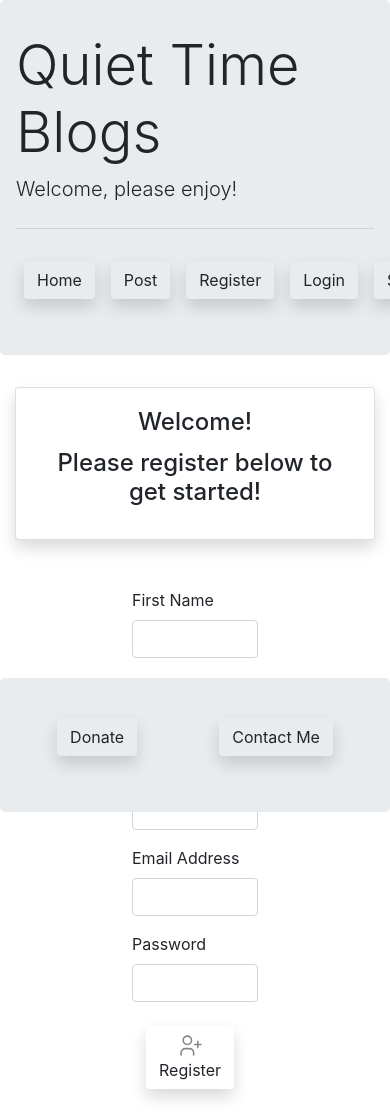
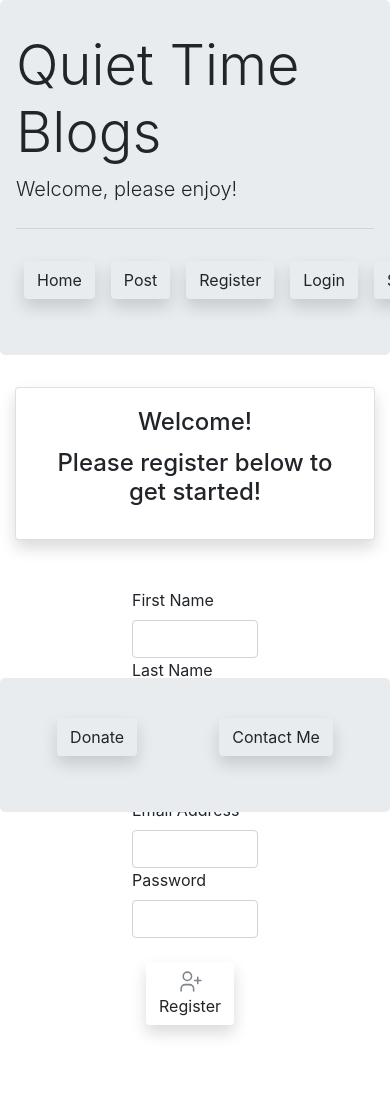
Before and after one commit to amandacarp/BlogApp, a React app: page /blogs/register in a window 390 px wide. Shown: the top 1113 px of the page. After the commit the page ends 1049 px from the top, so only its background shows below. Built offline with nearby package versions, Linux system fonts and the light colour scheme.

Commit message:
form fixes for mobile responsive

```diff
--- a/src/client/pages/public/Contact.tsx
+++ b/src/client/pages/public/Contact.tsx
@@ -34,9 +34,7 @@
                                 <polyline points="3 7 12 13 21 7" />
                             </svg>Email Address</label>
                             <input type="text" className="form-control" name="email" value={email} onChange={e => setEmail(e.target.value)} />
-                        </div>
 
-                        <div className="form-group mt-2">
                             <label id="label"><svg xmlns="http://www.w3.org/2000/svg" className="icon icon-tabler icon-tabler-forms" width="25" height="25" viewBox="0 0 24 24" strokeWidth="1.5" stroke="#7e858d" fill="none" strokeLinecap="round" strokeLinejoin="round">
                                 <path stroke="none" d="M0 0h24v24H0z" fill="none" />
                                 <path d="M12 3a3 3 0 0 0 -3 3v12a3 3 0 0 0 3 3" />
@@ -47,9 +45,7 @@
                                 <path d="M13 12h.01" />
                             </svg>Subject</label>
                             <input type="text" className="form-control" name="password" value={subject} onChange={e => setSubject(e.target.value)} />
-                        </div>
 
-                        <div className="form-group mt-2">
                             <label id="label"><svg xmlns="http://www.w3.org/2000/svg" className="icon icon-tabler icon-tabler-notebook" width="25" height="25" viewBox="0 0 24 24" strokeWidth="1.5" stroke="#7e858d" fill="none" strokeLinecap="round" strokeLinejoin="round">
                                 <path stroke="none" d="M0 0h24v24H0z" fill="none" />
                                 <path d="M6 4h11a2 2 0 0 1 2 2v12a2 2 0 0 1 -2 2h-11a1 1 0 0 1 -1 -1v-14a1 1 0 0 1 1 -1m3 0v18" />
--- a/src/client/pages/public/Register.tsx
+++ b/src/client/pages/public/Register.tsx
@@ -51,24 +51,16 @@
                         <div className="form-group mt-4">
                             <label id="label">First Name</label>
                             <input type="text" className="form-control" name="first_name" value={values.first_name || ''} onChange={handleChanges} required/>
-                        </div>
 
-                        <div className="form-group mt-2">
                             <label id="label">Last Name</label>
                             <input type="text" className="form-control" name="last_name" value={values.last_name || ''} onChange={handleChanges} required/>
-                        </div>
 
-                        <div className="form-group mt-2">
                             <label id="label">Username</label>
                             <input type="text" className="form-control" name="username" value={values.username || ''} onChange={handleChanges} required/>
-                        </div>
 
-                        <div className="form-group mt-2">
                             <label id="label">Email Address</label>
                             <input type="text" className="form-control" name="email" value={values.email || ''} onChange={handleChanges} required/>
-                        </div>
 
-                        <div className="form-group mt-2">
                             <label id="label">Password</label>
                             <input type="password" className="form-control" name="password" value={values.password || ''} onChange={handleChanges} required/>
                         </div>
@@ -85,6 +77,7 @@
                     </div>
                 </div>
             </div>
+
         </>
     )
 }
```
